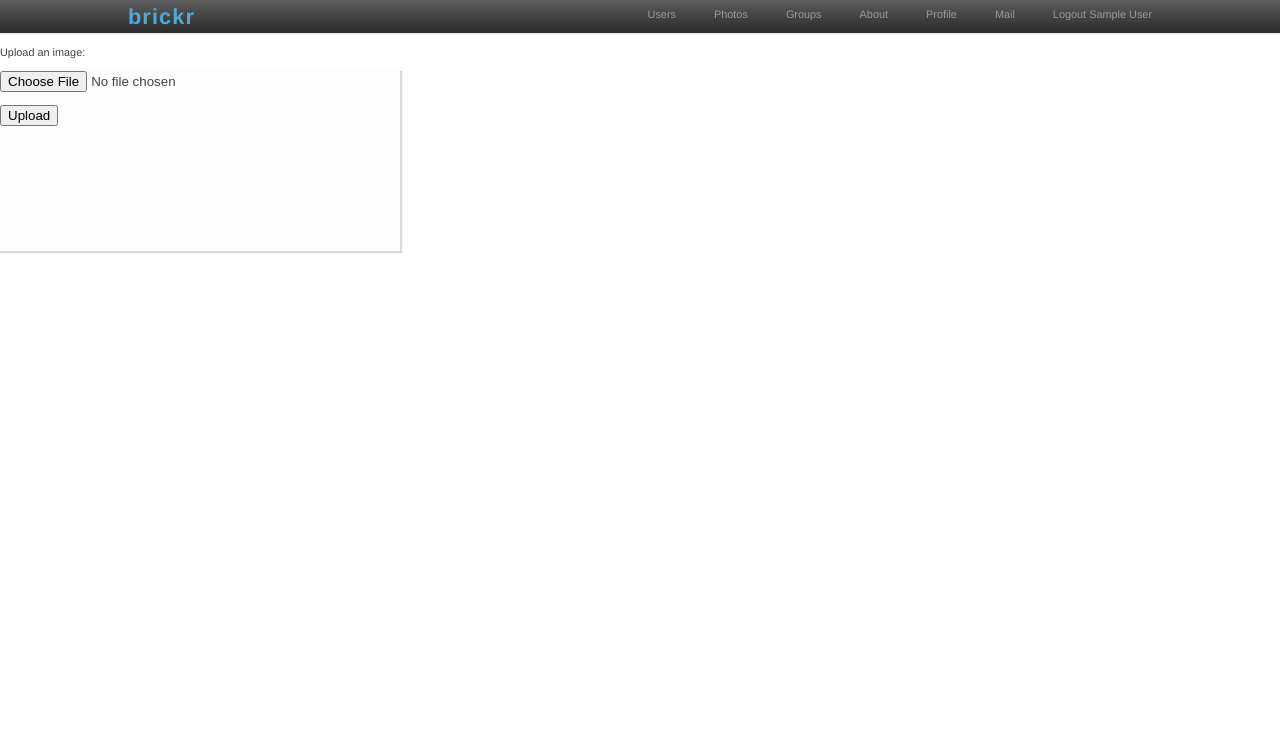
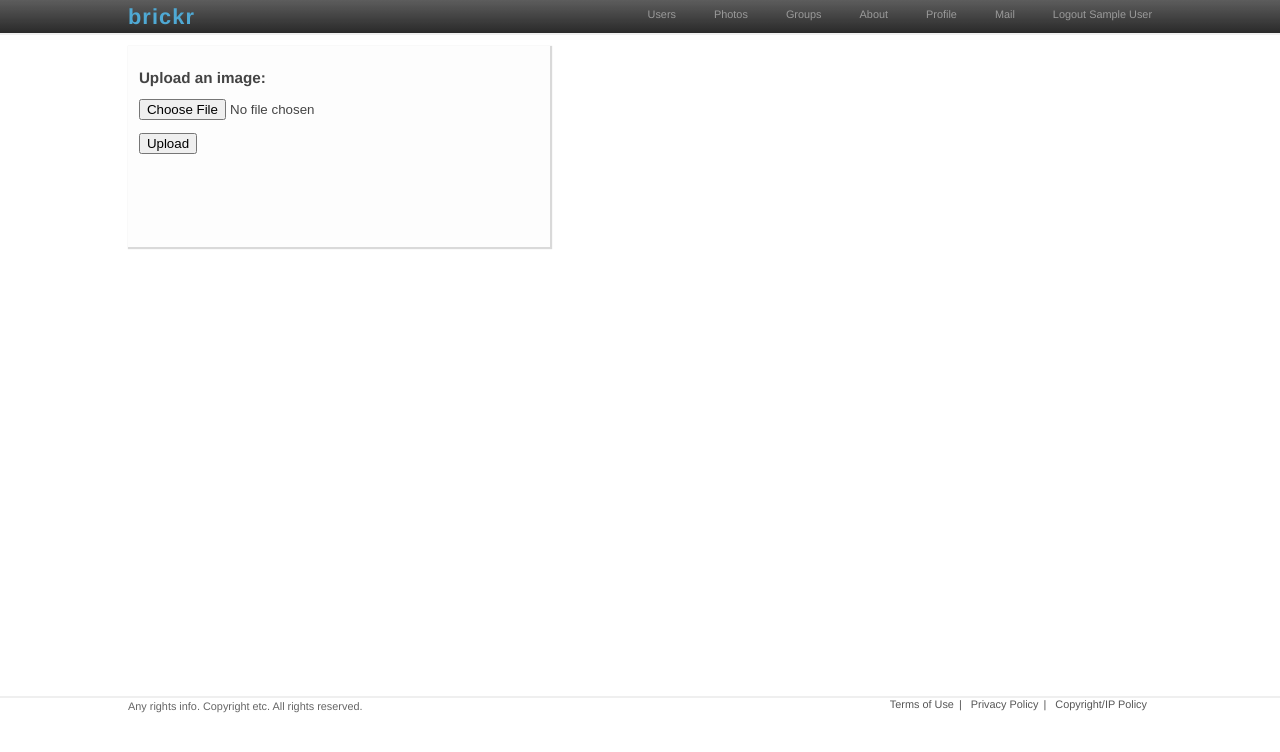
Before and after one commit to remig/brickr, a Flask app: page /photos/upload/ in a window 1280 px wide. Shown: the top 752 px of the page. Run offline with Flask 2, Linux system fonts and the light colour scheme; the visitor is signed in with stand-in values (Sample User, id 1); data comes from the database, SQL or seed files in the repository; data that the repository does not hold is empty; parts of the project's set-up code (start-up, migrations or seed data) failed here and were passed over; some libraries are stand-ins or nearby versions.

Commit message:
Added styling, fixed layouts, fixed footer

```diff
--- a/app/static/css/main.css
+++ b/app/static/css/main.css
@@ -105,6 +105,10 @@ h5 {
 }
 
 /* Main Content Layout */
+
+#content {
+  min-height: 650px;
+}
 
 #content-main {
   display: block;
@@ -354,6 +358,7 @@ h5 {
 #content-sidebar .sidebar-box {
   background: #fdfdfd;
   min-height: 100px;
+  min-width: 300px;
   margin: 6px 0px 20px 0px;
   -webkit-box-shadow:  1px 1px 1px 1px rgba(0,0,0,0.15);
   box-shadow:  1px 1px 1px 1px rgba(0,0,0,0.15);
@@ -440,12 +445,7 @@ h5 {
 
 /* Buttons and Forms */
 
-.form p {
-  font-size: 1.2em;
-  margin-bottom: 12px;
-}
-
-form {
+.form {
   background: #fdfdfd;
   min-height: 180px;
   width: 400px;
@@ -453,6 +453,16 @@ form {
   margin: 6px 0px 20px 0px;
   -webkit-box-shadow:  1px 1px 1px 1px rgba(0,0,0,0.15);
   box-shadow:  1px 1px 1px 1px rgba(0,0,0,0.15);
+  padding: 1em;
+}
+
+.form h2 {
+  font-size: 1.4em;
+}
+
+.form p {
+  font-size: 1.2em;
+  margin-bottom: 12px;
 }
 
 fieldset {
@@ -514,26 +524,44 @@ textarea {
 /* Footer */
 
 #footer {
-  opacity: .6;
-  height: 20px;
-  width: 80%;
-  margin: 20px 0px 0px 0px;
-  padding: 8px;
+  border-top: 2px solid #EEE;
+  height: 2em;
+  width: 100%;
+  opacity: .9;
+  margin: 0 0 1em 0;
+  padding: 0;
+  bottom: 0;
+  position: relative;
 }
 
-#footer ul {
-  margin: 6px 15px 6px 0px;
-  padding: 0;
+#footer p {
+  color: #555555;
+  float: left;
+  font-size: 1em;
+  margin: 0;
+  padding: .2em 0;}
+
+#footer ul{
+  float: right;
+  margin: 0px;
   list-style-type: none;
-  width: 100%;
+}
+
+#footer a:hover {
+  color: #63ADD0;
 }
 
 #footer li {
-  float: left;
+  display: inline;
 }
 
 #footer li + li {
-  margin-left: 4px;
+  margin-left: 5px;
+}
+
+#footer li a {
+  color: #909090;
+  text-decoration: none;
 }
 
 #footer li:after {
--- a/app/templates/base.html
+++ b/app/templates/base.html
@@ -30,14 +30,13 @@
             </div>
         </div>
 
-        <div id="content">
+        <div id="content" class="container">
         {% block content %}{% endblock %}
         </div>
 
-        <footer>
-            <div id="footer">
+        <div id="footer">
             {% block footer %}{% endblock %}
-            </div>
-        </footer>
+        </div>
+
     </body>
 </html>
--- a/app/templates/groups/add_photo.html
+++ b/app/templates/groups/add_photo.html
@@ -7,7 +7,6 @@
 {% endblock %}
 
 {% block content %}
-<div id="content-main">
     <h2>{{ group.name }} | Add &amp; Remove Photos</h2>
     <h4>Select photos you want to add to the group</h4>
     <h5>Yes, this page is asstastic - Alyse hasn't gotten here yet.</h5>
@@ -48,5 +47,4 @@
         <input type="submit" value="Remove from group" class="button green">
     </form>
     <a href="{{ url_for('groups.group', groupURL = group.url_name) }}">Back to {{ group.name }}</a>
-</div>
 {% endblock %}
--- a/app/templates/groups/create_group.html
+++ b/app/templates/groups/create_group.html
@@ -3,7 +3,6 @@
 {% block title %}Create Group | brickr{% endblock %}
 
 {% block content %}
-<div id="content-main">
     <h2>Create a new Group</h2>
     <form method="POST" action="" class="form" id="create_group_form">
         <br /><label for="name">Group Name: (required)</label>
@@ -20,5 +19,4 @@
         <br /><input type="submit" value="Create group" class="button green">
     </form>
     <a href="{{ url_for('groups.root') }}">Back to Group Index</a>
-</div>
 {% endblock %}
--- a/app/templates/groups/discussion.html
+++ b/app/templates/groups/discussion.html
@@ -7,7 +7,6 @@
 {% endblock %}
 
 {% block content %}
-<div id="content-main">
     <h2>{{ group.name }} | Discuss</h2>
     <h3>{{ discussion.title }}</h3>
     {% for post in discussion.posts %}
@@ -40,5 +39,4 @@
         </div>
     {% endif %}
     Back to <a href="{{ url_for('groups.group', groupURL = group.url_name) }}">"{{ group.name }}"</a>
-</div>
 {% endblock %}
--- a/app/templates/groups/group.html
+++ b/app/templates/groups/group.html
@@ -7,7 +7,7 @@
 {% endblock %}
 
 {% block content %}
-<div id="content-main">
+
     <h2>{{ group.name }}</h2>
     <div>Created on <span class="convert-time">{{ group.creation_time }},LL</span></div>
     <h4>About {{ group.name }}:</h4>
@@ -58,5 +58,5 @@
         <p><a href="{{ url_for('groups.delete_group', groupURL = group.url_name) }}">Delete this group (NYI)</a></p>
     {% endif %}
     <a href="{{ url_for('groups.root') }}">Back to Group Index</a>
-</div>
+
 {% endblock %}
--- a/app/templates/groups/group_index.html
+++ b/app/templates/groups/group_index.html
@@ -7,7 +7,6 @@
 {% endblock %}
 
 {% block content %}
-<div id="content-main">
     {% if g.user %}
     <h3>Groups you belong to:</h3>
     <ul>
@@ -23,5 +22,4 @@
     {% if g.user %}
         <a href="{{ url_for('groups.create_group') }}"><input type="submit" value="Create new Group" class="button green" /></a>
     {% endif %}
-</div>
 {% endblock %}
--- a/app/templates/groups/new_discussion.html
+++ b/app/templates/groups/new_discussion.html
@@ -7,7 +7,6 @@
 {% endblock %}
 
 {% block content %}
-<div id="content-main">
     <h2>{{ group.name }} | Post a new Topic</h2>
     <form method="POST" action="" class="form" id="add_topic_form">
         <br /><label for="title">Title:</label>
@@ -19,5 +18,4 @@
         <br /><input type="submit" value="Post topic" class="button green">
     </form>
     Back to <a href="{{ url_for('groups.group', groupURL = group.url_name) }}">"{{ group.name }}"</a>
-</div>
 {% endblock %}
--- a/app/templates/nav.html
+++ b/app/templates/nav.html
@@ -19,3 +19,16 @@
     </nav>
 </div>
 {% endblock %}
+
+{% block footer %}
+<div class="container">
+    <p>Any rights info. Copyright etc. All rights reserved.</p>
+    <nav>
+        <ul>
+            <li><a href="/terms">Terms of Use</a></li>
+            <li><a href="/privacy">Privacy Policy</a></li>
+            <li><a href="/copyright">Copyright/IP Policy</a></li>
+        </ul>
+    </nav>
+</div>
+{% endblock %}
--- a/app/templates/photos/stream.html
+++ b/app/templates/photos/stream.html
@@ -5,7 +5,6 @@
 {% endblock %}
 
 {% block content %}
-<div class="container">
     {% if user %}
     <div id="content-main">
         <h2>{{ user.name }}'s photos</h2>
@@ -73,5 +72,4 @@
             </ul>
         {% endif %}
     {% endif %}
-</div>
 {% endblock %}
--- a/app/templates/photos/upload.html
+++ b/app/templates/photos/upload.html
@@ -1,8 +1,8 @@
 {% extends "nav.html" %}
 {% block content %}
-    Upload an image:
     <form method = "POST" action = "." class = "form" enctype="multipart/form-data">
-        <p><input type="file" name="file" id="file">
-        <p><input type="submit" value="Upload">
+    <h2>Upload an image:</h2>
+        <p><input type="file" name="file" id="file"></p>
+        <p><input type="submit" value="Upload"></p>
     </form>
 {% endblock %}
--- a/app/templates/users/register.html
+++ b/app/templates/users/register.html
@@ -5,6 +5,7 @@
 {% block content %}
     {% from "forms/macros.html" import render_field %}
     <form method = "POST" action = "." class = "form">
+        <fieldset>
             <legend>Create a new Brickr Account</legend>
             <br />
             {{ form.csrf_token }}
@@ -22,6 +23,7 @@
             <br />
             <input type="hidden" name="next" value="{{ next }}">
             <input type = "submit" value = "Register" class = "button green">
+        </fieldset>
     </form>
     If you don't want to create an account, <a href="{{ url_for('users.logout') }}">Log out</a>
     <br /><a href = "{{ url_for('users.login') }}">Back to Login page</a>
--- a/app/templates/users/user_index.html
+++ b/app/templates/users/user_index.html
@@ -5,7 +5,6 @@
 {% endblock %}
 
 {% block content %}
-<div class="container">
     {% if users %}
         <h3>A list of all registered users:</h3>
         <ul>
@@ -14,5 +13,4 @@
         {% endfor %}
         </ul>
     {% endif %}
-</div>
 {% endblock %}
```
Also changed, not shown: app/templates/photos/photo.html (+1 -17 lines). Lines whose indentation alone changed are shown as unchanged.
